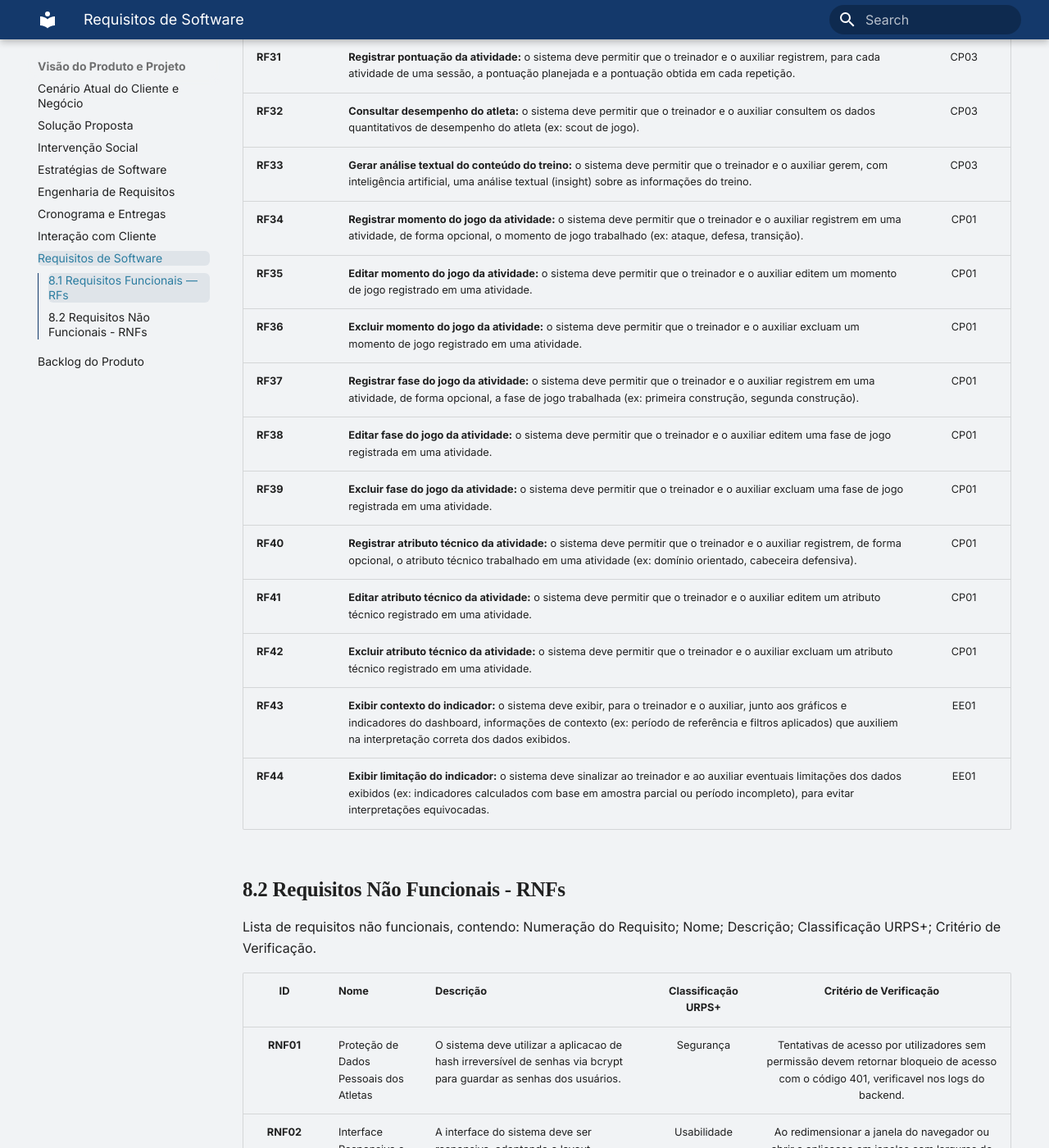
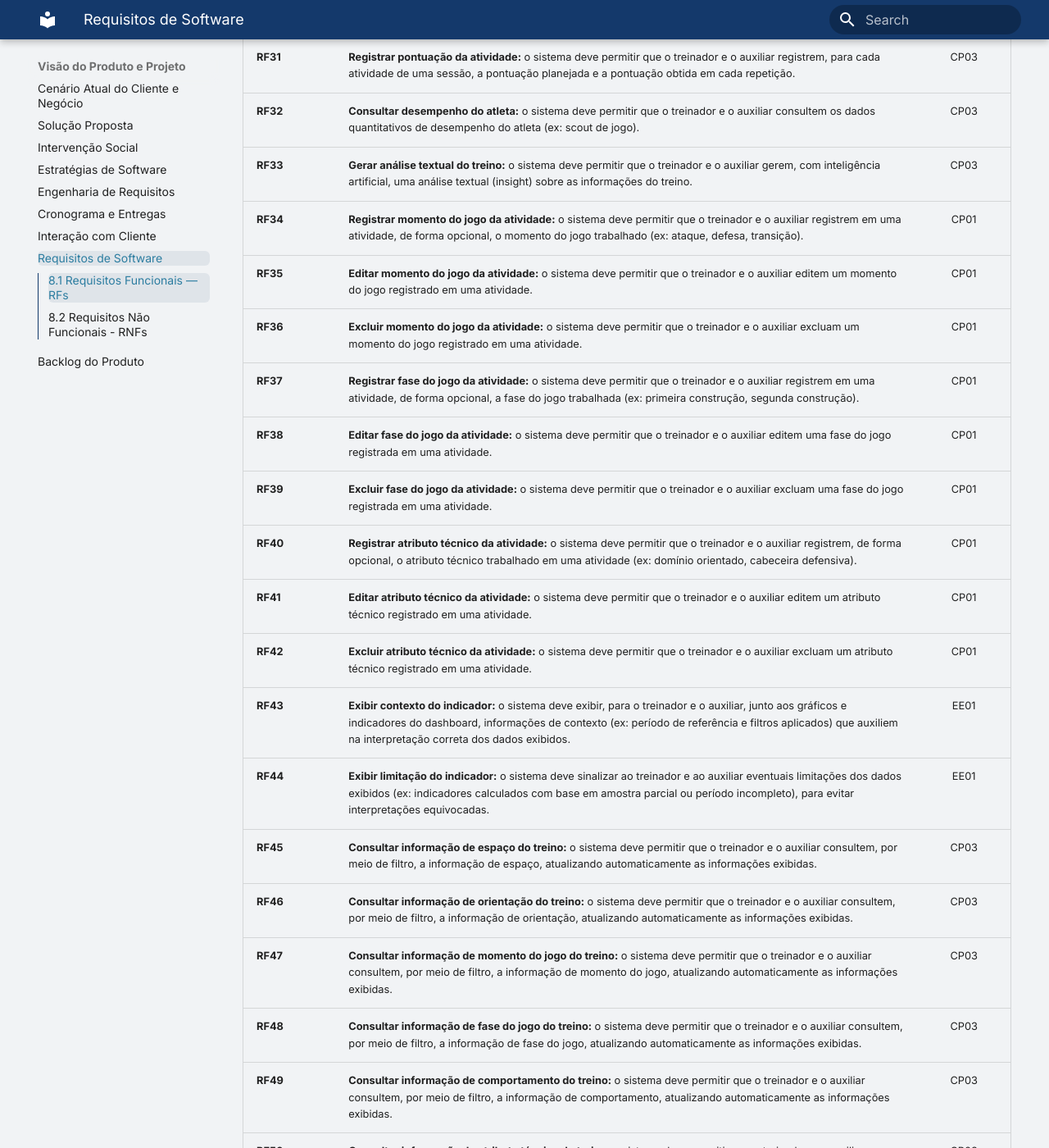
Before and after one commit to mdsreq-fga-unb/REQ-2026.2-T01-FutBoard, an MkDocs documentation site: the page built from docs/visao-produto/Requisitos-de-Software.md, in a window 1280 px wide and 1400 px high, scrolled down 2663 px. Shown: the whole window at 82% size. Built offline with MkDocs 1.6.1 and Material for MkDocs 9.7.7, drawn with Linux system fonts in a browser that asks for light colours; some of the changed text lies outside the part shown.

Commit message:
docs: adiciona requisitos relacionados aos graficos que serao exibidos

```diff
--- a/docs/visao-produto/Requisitos-de-Software.md
+++ b/docs/visao-produto/Requisitos-de-Software.md
@@ -5,10 +5,10 @@
 Os requisitos funcionais abaixo descrevem as capacidades que o sistema deve oferecer ao treinador e ao auxiliar, elicitadas a partir das reuniões de levantamento de requisitos com o cliente (Marcus Vinícius) e organizadas segundo as Características do Produto (CPs) definidas pela equipe:
 
 - **CP01** — Registro Categorizado dos Treinos
-- **CP02** — Estruturador de Periodização Esportiva
-- **CP03** — Dashboard Analítico
-- **CP04** — Geração Automática de Relatórios
-- **CP05** — Controle de Perfis de Acesso
+  - **CP02** — Estruturador de Periodização Esportiva
+  - **CP03** — Dashboard Analítico
+  - **CP04** — Geração Automática de Relatórios
+  - **CP05** — Controle de Perfis de Acesso
 
 Além dos requisitos rastreados diretamente a uma CP, alguns requisitos identificados durante a elicitação não decorrem de nenhuma característica de produto planejada previamente — eles surgiram de **efeitos emergentes** identificados na primeira entrega. Esses requisitos são identificados pelo código **EE01** na coluna de rastreabilidade, em vez de um código de CP.
 
@@ -38,7 +38,7 @@ Além dos requisitos rastreados diretamente a uma CP, alguns requisitos identifi
 | **RF22** | **Exibir indicador de treino:** o sistema deve exibir, para o treinador e o auxiliar, indicadores como número de sessões, minutos totais de treino, variabilidade de exercícios e número de execuções.                                                                    |      CP03       |
 | **RF23** | **Reutilizar atividade cadastrada:** o sistema deve permitir que o treinador e o auxiliar adicionem a uma sessão de treino uma atividade já cadastrada na biblioteca, preenchendo automaticamente, no momento da seleção, os campos inerentes à atividade.                |      CP01       |
 | **RF24** | **Editar atividade na sessão:** o sistema deve permitir que o treinador e o auxiliar editem os campos variáveis de uma atividade incluída em uma sessão.                                                                                                                  |      CP01       |
-| **RF25** | **Consultar informação de atividade do treino:** o sistema deve permitir que o treinador e o auxiliar consultem a informação de atividade do treino, atualizando automaticamente a informação exibida.                                                                    |      CP03       |
+| **RF25** | **Consultar informação de atividade do treino:** o sistema deve permitir que o treinador e o auxiliar consultem, por meio de filtro, a informação de atividade, atualizando automaticamente as informações exibidas. | CP03 |
 | **RF26** | **Gerar relatório de treino:** o sistema deve permitir que o treinador e o auxiliar gerem um relatório do treino em formato PDF.                                                                                                                                          |      CP04       |
 | **RF27** | **Alternar unidade de tempo:** o sistema deve permitir que o treinador e o auxiliar alternem a visualização do tempo das atividades entre tempo absoluto (em minutos) e tempo relativo (em porcentagem do tempo total da sessão).                                         |      CP03       |
 | **RF28** | **Criar conta:** o sistema deve permitir que o treinador e o auxiliar criem uma conta de acesso à aplicação.                                                                                                                                                              |      CP05       |
@@ -46,19 +46,25 @@ Além dos requisitos rastreados diretamente a uma CP, alguns requisitos identifi
 | **RF30** | **Anexar imagem à atividade:** o sistema deve permitir que o treinador e o auxiliar anexem uma imagem a uma atividade cadastrada na biblioteca, exibindo-a junto à atividade na biblioteca e nas sessões de treino em que ela for incluída.                               |      CP01       |
 | **RF31** | **Registrar pontuação da atividade:** o sistema deve permitir que o treinador e o auxiliar registrem, para cada atividade de uma sessão, a pontuação planejada e a pontuação obtida em cada repetição.                                                                    |      CP03       |
 | **RF32** | **Consultar desempenho do atleta:** o sistema deve permitir que o treinador e o auxiliar consultem os dados quantitativos de desempenho do atleta (ex: scout de jogo).                                                                                                    |      CP03       |
-| **RF33** | **Gerar análise textual do conteúdo do treino:** o sistema deve permitir que o treinador e o auxiliar gerem, com inteligência artificial, uma análise textual (insight) sobre as informações do treino.                                                                   |      CP03       |
-| **RF34** | **Registrar momento do jogo da atividade:** o sistema deve permitir que o treinador e o auxiliar registrem em uma atividade, de forma opcional, o momento de jogo trabalhado (ex: ataque, defesa, transição).                                                             |      CP01       |
-| **RF35** | **Editar momento do jogo da atividade:** o sistema deve permitir que o treinador e o auxiliar editem um momento de jogo registrado em uma atividade.                                                                                                                      |      CP01       |
-| **RF36** | **Excluir momento do jogo da atividade:** o sistema deve permitir que o treinador e o auxiliar excluam um momento de jogo registrado em uma atividade.                                                                                                                    |      CP01       |
-| **RF37** | **Registrar fase do jogo da atividade:** o sistema deve permitir que o treinador e o auxiliar registrem em uma atividade, de forma opcional, a fase de jogo trabalhada (ex: primeira construção, segunda construção).                                                     |      CP01       |
-| **RF38** | **Editar fase do jogo da atividade:** o sistema deve permitir que o treinador e o auxiliar editem uma fase de jogo registrada em uma atividade.                                                                                                                           |      CP01       |
-| **RF39** | **Excluir fase do jogo da atividade:** o sistema deve permitir que o treinador e o auxiliar excluam uma fase de jogo registrada em uma atividade.                                                                                                                         |      CP01       |
+| **RF33** | **Gerar análise textual do treino:** o sistema deve permitir que o treinador e o auxiliar gerem, com inteligência artificial, uma análise textual (insight) sobre as informações do treino.                                                                               |      CP03       |
+| **RF34** | **Registrar momento do jogo da atividade:** o sistema deve permitir que o treinador e o auxiliar registrem em uma atividade, de forma opcional, o momento do jogo trabalhado (ex: ataque, defesa, transição).                                                             |      CP01       |
+| **RF35** | **Editar momento do jogo da atividade:** o sistema deve permitir que o treinador e o auxiliar editem um momento do jogo registrado em uma atividade.                                                                                                                      |      CP01       |
+| **RF36** | **Excluir momento do jogo da atividade:** o sistema deve permitir que o treinador e o auxiliar excluam um momento do jogo registrado em uma atividade.                                                                                                                    |      CP01       |
+| **RF37** | **Registrar fase do jogo da atividade:** o sistema deve permitir que o treinador e o auxiliar registrem em uma atividade, de forma opcional, a fase do jogo trabalhada (ex: primeira construção, segunda construção).                                                     |      CP01       |
+| **RF38** | **Editar fase do jogo da atividade:** o sistema deve permitir que o treinador e o auxiliar editem uma fase do jogo registrada em uma atividade.                                                                                                                           |      CP01       |
+| **RF39** | **Excluir fase do jogo da atividade:** o sistema deve permitir que o treinador e o auxiliar excluam uma fase do jogo registrada em uma atividade.                                                                                                                         |      CP01       |
 | **RF40** | **Registrar atributo técnico da atividade:** o sistema deve permitir que o treinador e o auxiliar registrem, de forma opcional, o atributo técnico trabalhado em uma atividade (ex: domínio orientado, cabeceira defensiva).                                              |      CP01       |
 | **RF41** | **Editar atributo técnico da atividade:** o sistema deve permitir que o treinador e o auxiliar editem um atributo técnico registrado em uma atividade.                                                                                                                    |      CP01       |
 | **RF42** | **Excluir atributo técnico da atividade:** o sistema deve permitir que o treinador e o auxiliar excluam um atributo técnico registrado em uma atividade.                                                                                                                  |      CP01       |
 | **RF43** | **Exibir contexto do indicador:** o sistema deve exibir, para o treinador e o auxiliar, junto aos gráficos e indicadores do dashboard, informações de contexto (ex: período de referência e filtros aplicados) que auxiliem na interpretação correta dos dados exibidos.  |      EE01       |
 | **RF44** | **Exibir limitação do indicador:** o sistema deve sinalizar ao treinador e ao auxiliar eventuais limitações dos dados exibidos (ex: indicadores calculados com base em amostra parcial ou período incompleto), para evitar interpretações equivocadas.                    |      EE01       |
-
+| **RF45** | **Consultar informação de espaço do treino:** o sistema deve permitir que o treinador e o auxiliar consultem, por meio de filtro, a informação de espaço, atualizando automaticamente as informações exibidas.                                                            | CP03 |
+| **RF46** | **Consultar informação de orientação do treino:** o sistema deve permitir que o treinador e o auxiliar consultem, por meio de filtro, a informação de orientação, atualizando automaticamente as informações exibidas.                                                    | CP03 |
+| **RF47** | **Consultar informação de momento do jogo do treino:** o sistema deve permitir que o treinador e o auxiliar consultem, por meio de filtro, a informação de momento do jogo, atualizando automaticamente as informações exibidas.                                          | CP03 |
+| **RF48** | **Consultar informação de fase do jogo do treino:** o sistema deve permitir que o treinador e o auxiliar consultem, por meio de filtro, a informação de fase do jogo, atualizando automaticamente as informações exibidas.                                                | CP03 |
+| **RF49** | **Consultar informação de comportamento do treino:** o sistema deve permitir que o treinador e o auxiliar consultem, por meio de filtro, a informação de comportamento, atualizando automaticamente as informações exibidas.                                              | CP03 |
+| **RF50** | **Consultar informação de atributo técnico do treino:** o sistema deve permitir que o treinador e o auxiliar consultem, por meio de filtro, a informação de atributo técnico, atualizando automaticamente as informações exibidas.                                        | CP03 |
+| **RF51** | **Consultar análise comparativa por periodização:** o sistema deve permitir que o treinador e o auxiliar consultem, por meio de filtro, a análise comparativa por periodização (mesociclo, microciclo e mês), atualizando automaticamente as informações exibidas.        | CP03 |
 
 ## 8.2 Requisitos Não Funcionais - RNFs
 
```
